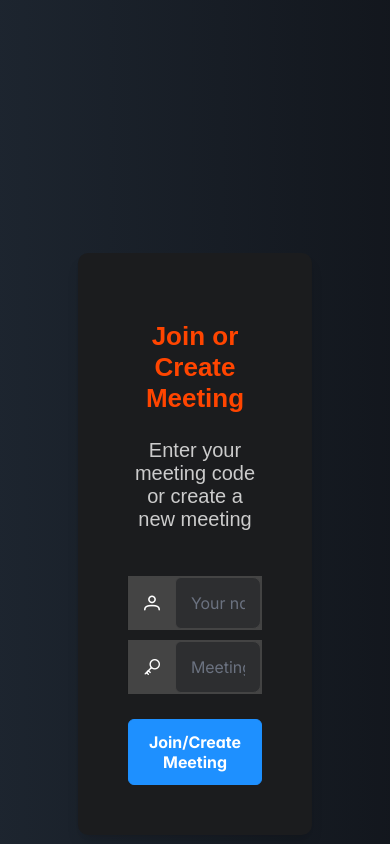
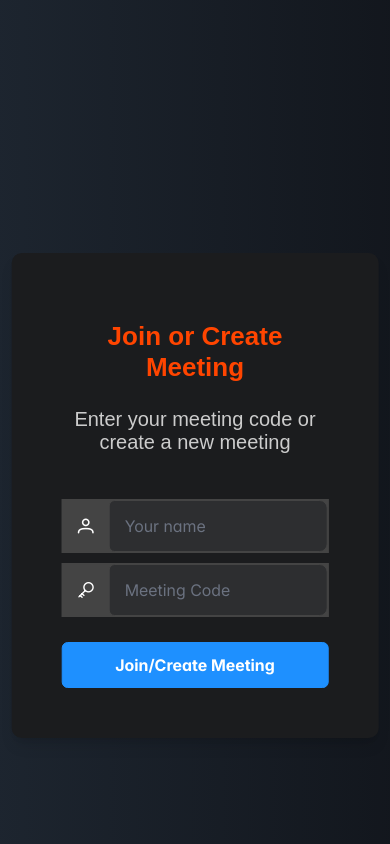
Before and after one commit to IlhomBek-F/Meeting-App, a React (Vite) app: page / in a window 390 px wide. Built offline with nearby package versions, Linux system fonts and the light colour scheme.

Commit message:
Made responsive start meeting page

```diff
--- a/src/styles/startMeeting.css
+++ b/src/styles/startMeeting.css
@@ -32,3 +32,9 @@
     text-[16px]
     w-full;
 }
+
+@media screen and (max-width: 800px) {
+     .join-container {
+        width: 94%;
+     }
+}
```
